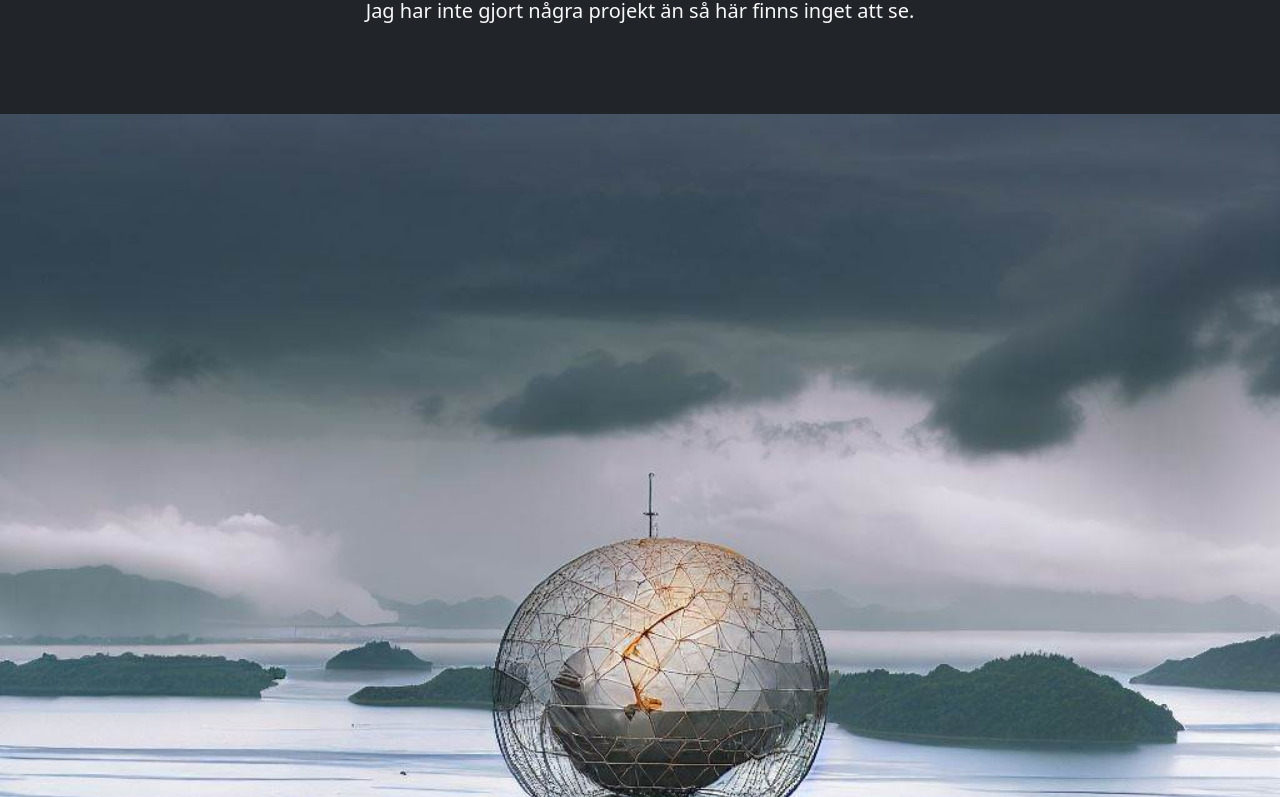
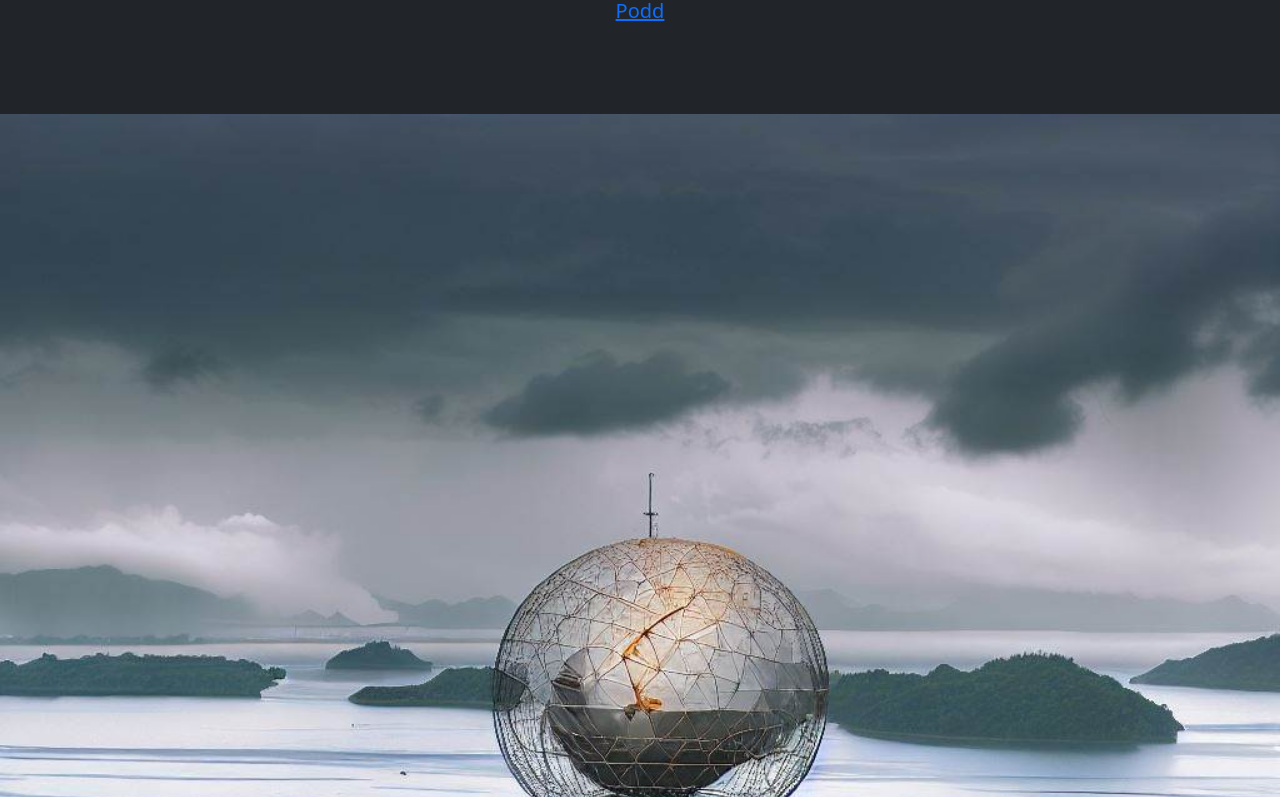
Before and after one commit to Ashnton/webbutveckling2, a plain HTML site: page projekt/index.html in a window 1280 px wide. Shown: the part 206-1003 px from the top of the page. Drawn offline with nearby package versions, Linux system fonts and the light colour scheme.

Commit message:
Lagt till poddprojektet

```diff
--- a/projekt/index.html
+++ b/projekt/index.html
@@ -20,7 +20,9 @@
     <div class="py-5">
       <h1 class="display-5 fw-bold text-white">Antons projekt</h1>
       <div class="col-lg-6 mx-auto">
-        <p class="fs-5 mb-4">Jag har inte gjort några projekt än så här finns inget att se.</p>
+        <p class="fs-5 mb-4">
+          <a href="podd/index.html">Podd</a>
+        </p>
       </div>
     </div>
   </div>
```
